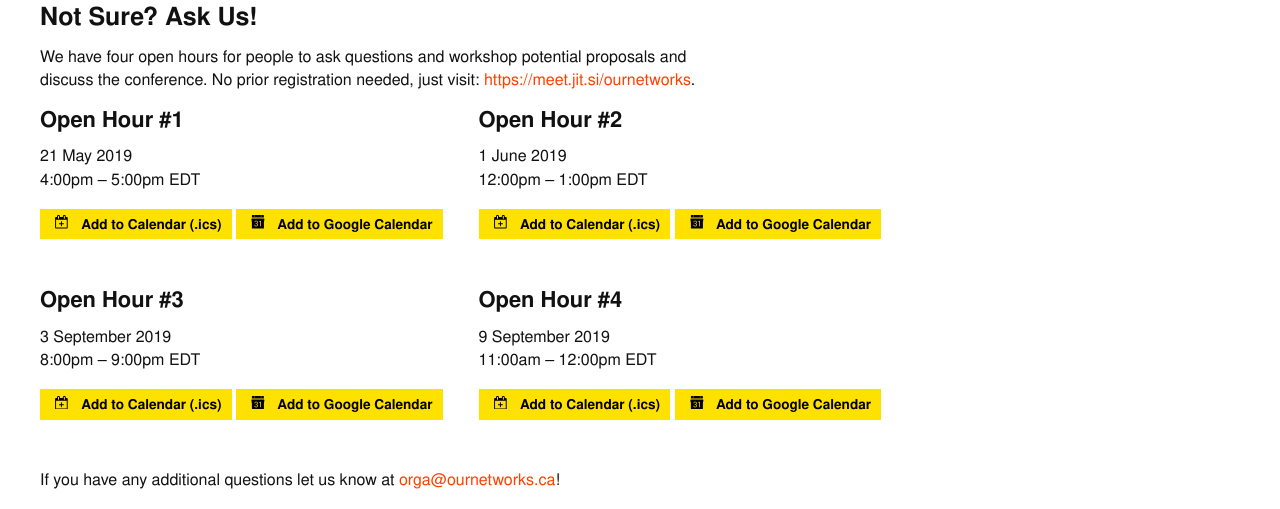
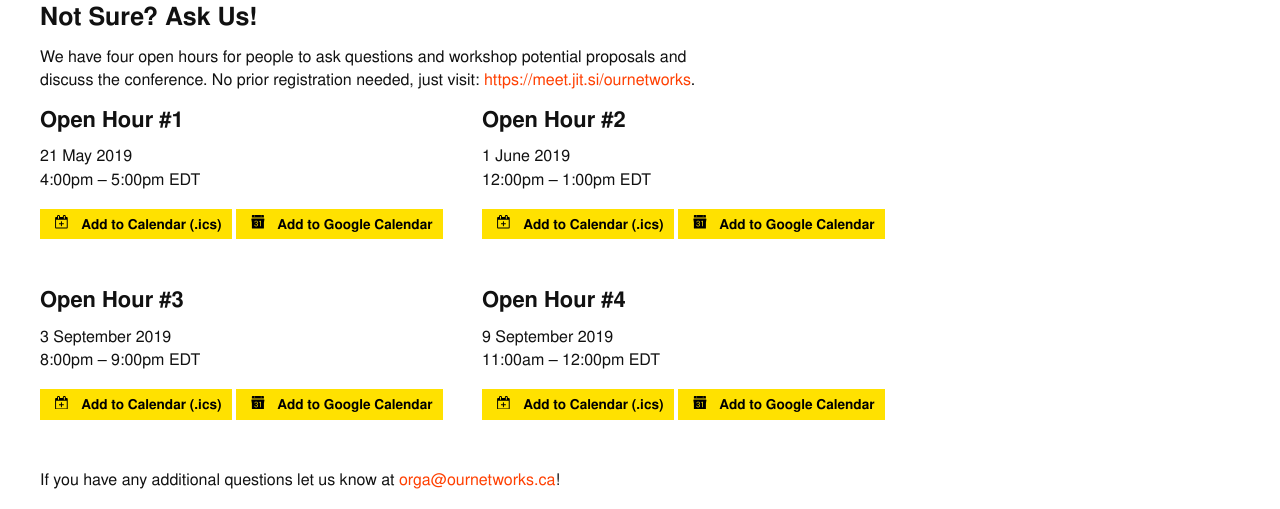
Before and after one commit to ournetworks/ournetworks.ca, a Jekyll site: the page built from index.md, in a window 1280 px wide. Shown: the part 1859-2368 px from the top of the page. Built offline with Jekyll 4.4.1, drawn with Linux system fonts in a browser that asks for light colours.

Commit message:
remove remaining col rows

```diff
--- a/_sass/_layout.scss
+++ b/_sass/_layout.scss
@@ -26,10 +26,6 @@
 
 .container-full-width {
   max-width: unset;
-}
-
-.columns {
-  float: left;
 }
 
 .flex {
@@ -130,13 +126,6 @@
   }
 }
 
-// Clearing
-
-.row:after {
-  content: "";
-  display: table;
-  clear: both;
-}
 
 // Events
 .event {
--- a/index.md
+++ b/index.md
@@ -46,9 +46,9 @@
 We have four open hours for people to ask questions and workshop potential proposals and discuss the conference. No prior registration needed, just visit: [https://meet.jit.si/ournetworks](https://meet.jit.si/ournetworks).
 
 <!-- Call section -->
-<section class="sections row events-grid flex flex-wrap">
+<section class="sections events-grid flex flex-wrap">
   {% for call in site.data.calls %}
-  <div class="five columns event">
+  <div class="w-50 event">
     {% include openhour.html event="openhour" %}
   </div>
   {% endfor %}
```
Also changed, not shown: support-us.md (+3 -3 lines).
